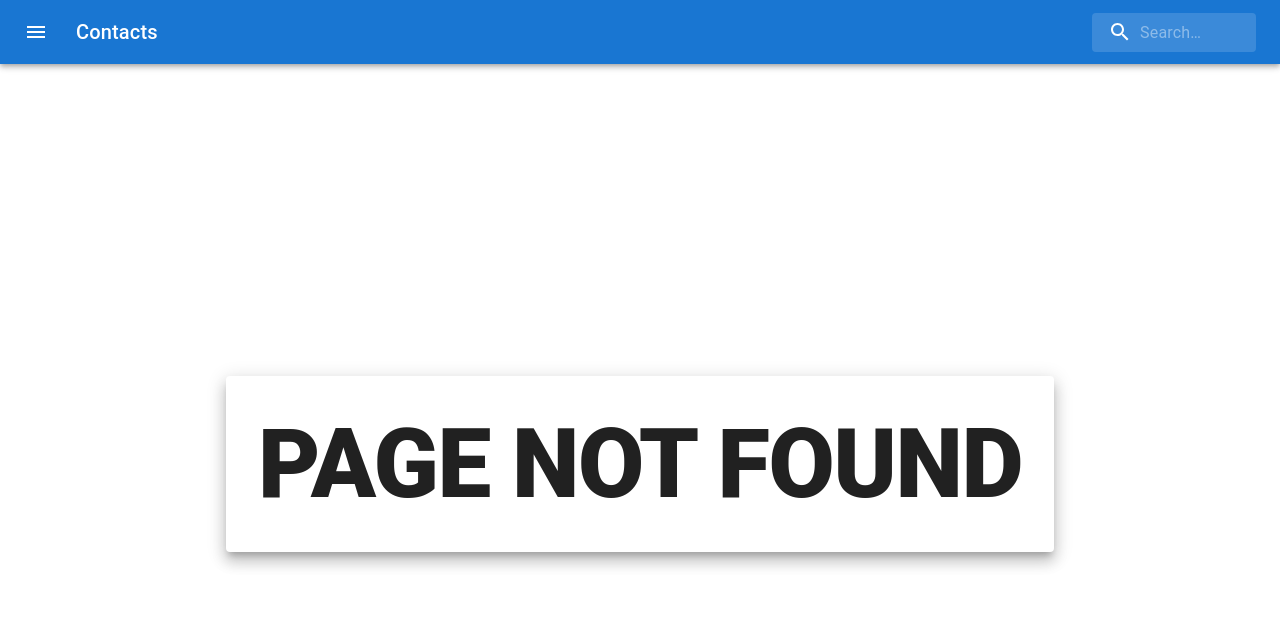
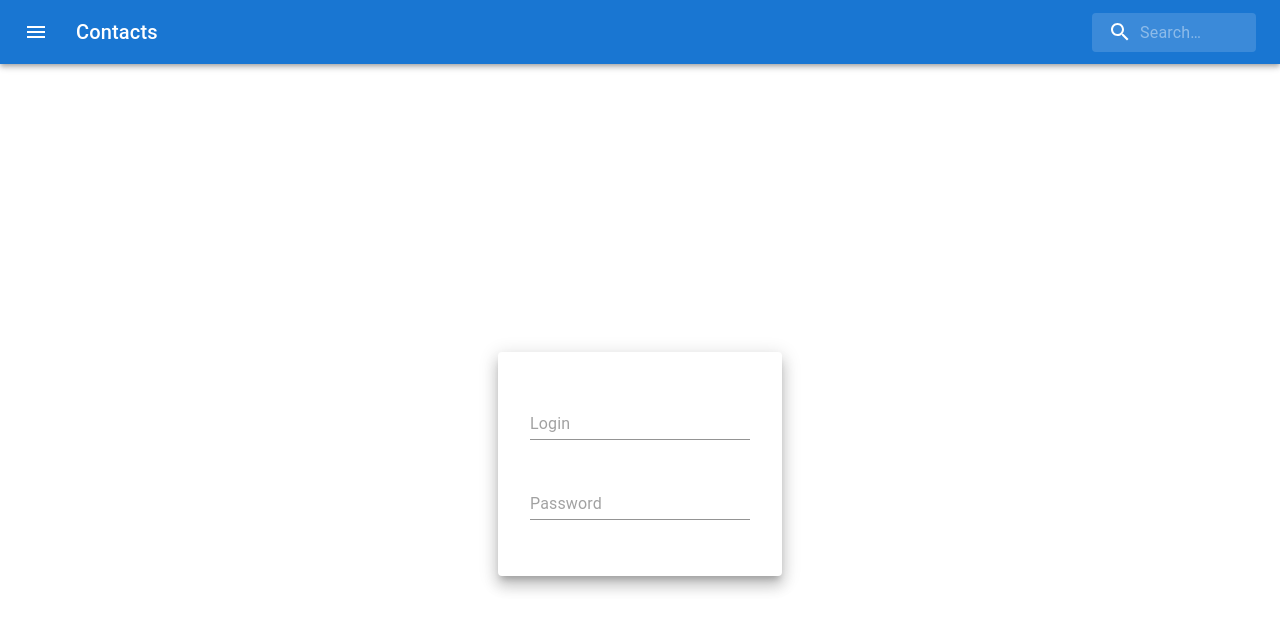
Before and after one commit to ancodem/contacts-tracker, a React (Create React App) app: page /sign-in in a window 1280 px wide. Before the commit this address had no page. Shown: the top 630 px of the page. Built offline with nearby package versions, Linux system fonts and the light colour scheme.

Commit message:
added basic sign-in page

```diff
--- a/src/pages/App/index.tsx
+++ b/src/pages/App/index.tsx
@@ -4,12 +4,14 @@ import Contacts from 'pages/Contacts'
 import PageNotFound from 'pages/NotFound'
 import Layout from 'components/Layout'
 import './App.css'
+import SignIn from 'pages/SignIn'
 
 const App: React.FC = () => (
   <Routes>
     <Route path="/" element={<Layout />} >
       <Route index element={<Contacts />} />
       <Route path="*" element={<PageNotFound />} />
+      <Route path="sign-in" element={<SignIn />} />
     </Route>
   </Routes>
 )
--- /dev/null
+++ b/src/pages/SignIn/index.tsx
@@ -0,0 +1,31 @@
+import React from 'react'
+import { FormGroup, Input, Container, Paper } from '@mui/material'
+
+const SignIn: React.FC = () => (
+  <Container
+    sx={{
+      display: 'flex',
+      justifyContent: 'center',
+      alignItems: 'center',
+      height: '100vh',
+    }}>
+    <Paper
+      elevation={10}
+      sx={{
+        padding: '2em'
+      }}
+    >
+      <FormGroup
+        sx={{
+          display: 'flex',
+          justifyContent: 'space-around',
+          height: '10em'
+        }}>
+        <Input placeholder='Login' />
+        <Input placeholder='Password' />
+      </FormGroup>
+    </Paper>
+  </Container>
+)
+
+export default SignIn
```
